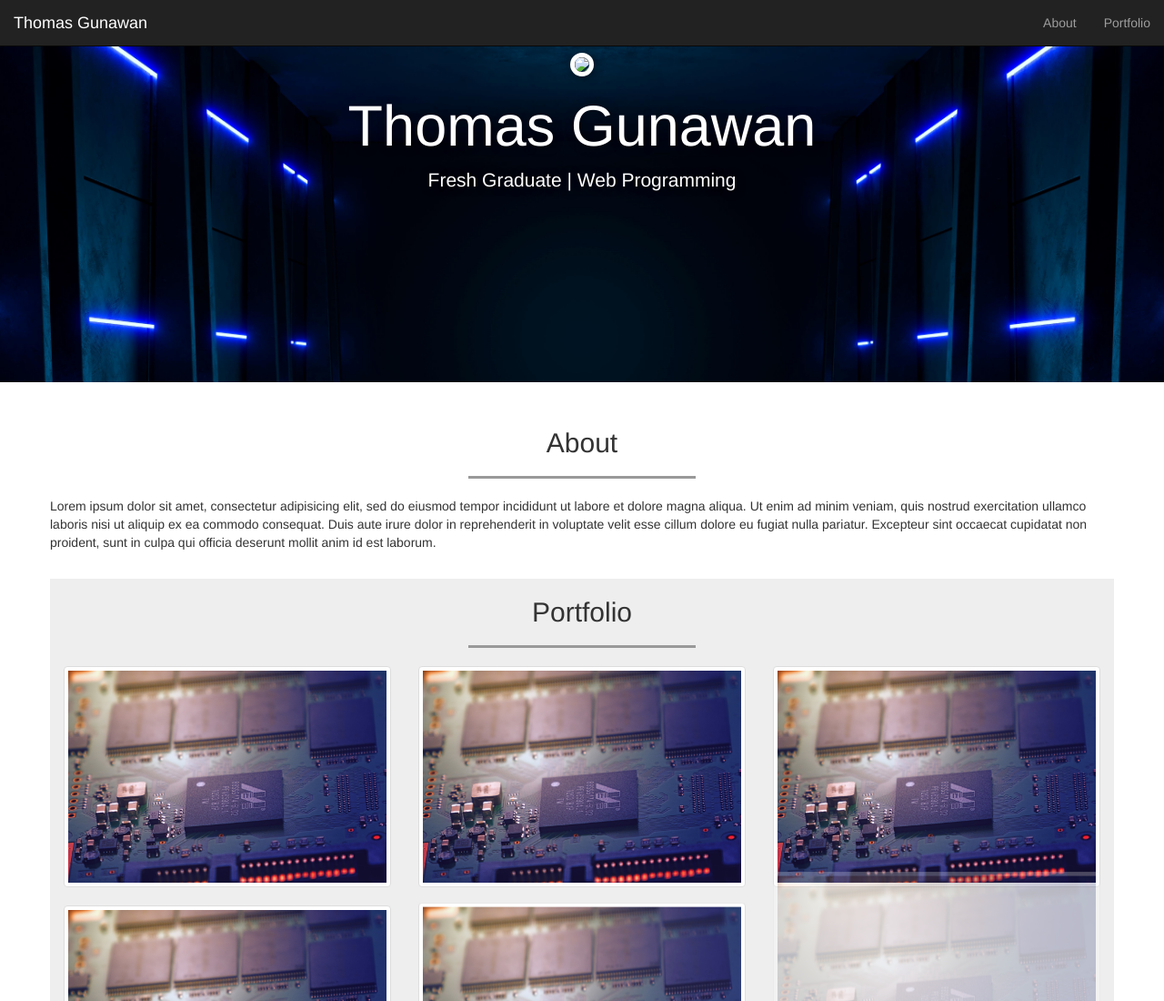
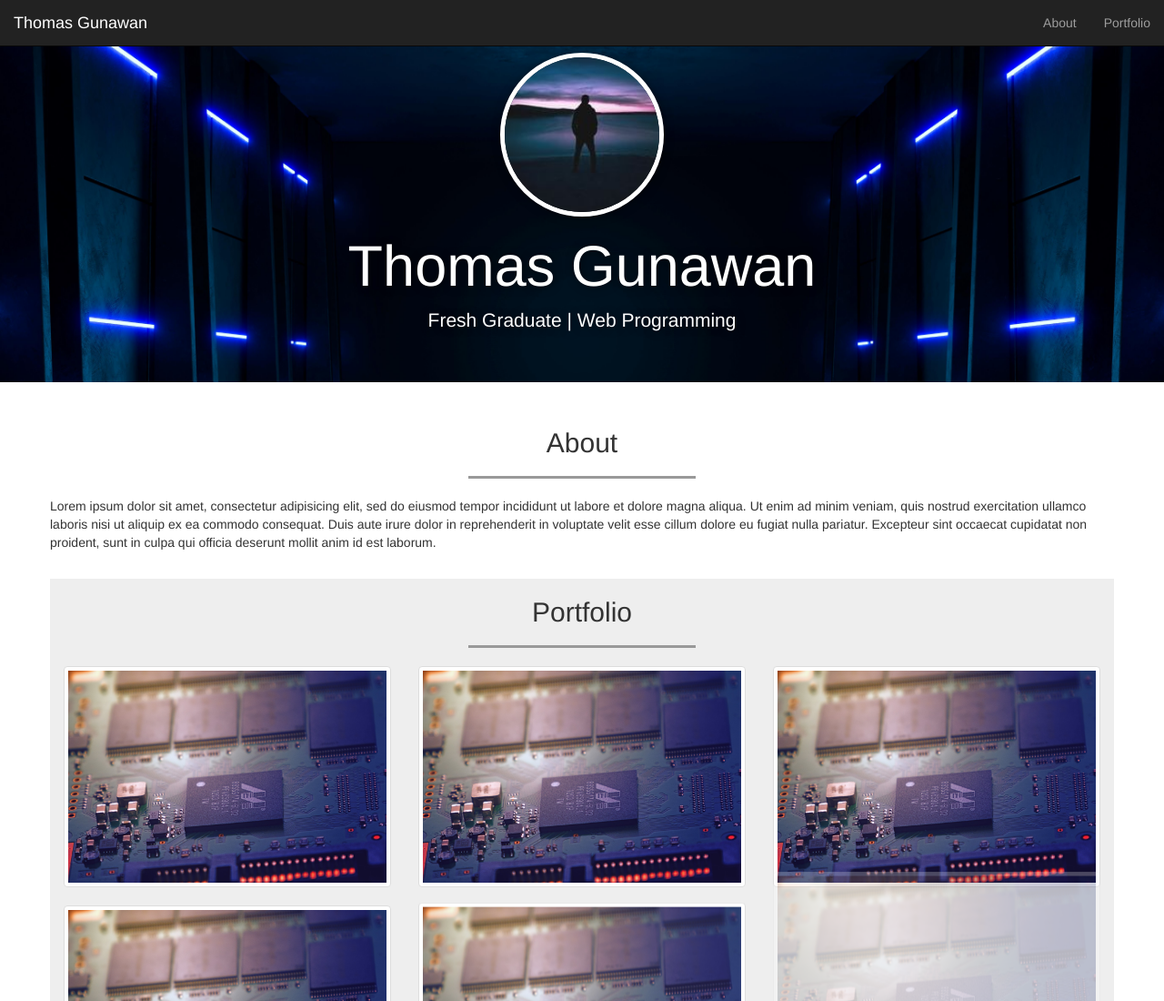
Before and after one commit to thmsgnwn/bio, a plain HTML site: page index.html in a window 1280 px wide. Shown: the top 1100 px of the page at 91% size. Drawn offline with Linux system fonts and the light colour scheme; files whose address does not match are found by name.

Commit message:
Update index.html

```diff
--- a/index.html
+++ b/index.html
@@ -49,7 +49,7 @@
 
     <!-- jumbroton -->
     <div class="jumbotron text-center">
-      <img src="img/thomas.jpg" class="img-circle">
+      <img src="thomas.jpg" class="img-circle">
       <h1>Thomas Gunawan</h1>
       <p>Fresh Graduate | Web Programming </p>
     </div>
```
